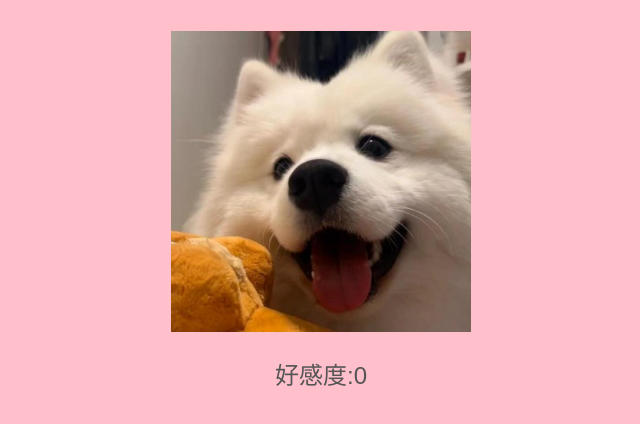
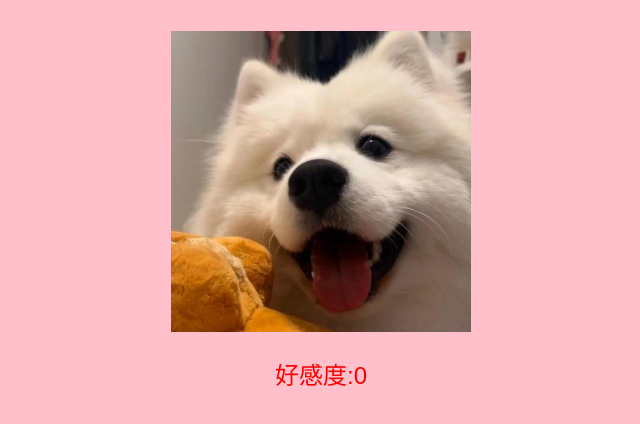
Before and after one commit to Ling032/dog, a plain HTML site: page index.html in a window 1280 px wide. Shown: the part 248-672 px from the top of the page, without its empty margins (319-959 px from the left). Drawn offline with Linux system fonts and the light colour scheme.

Commit message:
Update index.html

```diff
--- a/index.html
+++ b/index.html
@@ -49,7 +49,7 @@
 
     <img id="dog" src="dog.png" alt="Fluffy Samoyed">
   </div>
-  <div id="counter">好感度:0</div>
+  <div style="color:red;font-size: 40;font:bolder" id="counter">好感度:0</div>
   <script>
     const dog = document.getElementById('dog');
     const counterEl = document.getElementById('counter');
```
